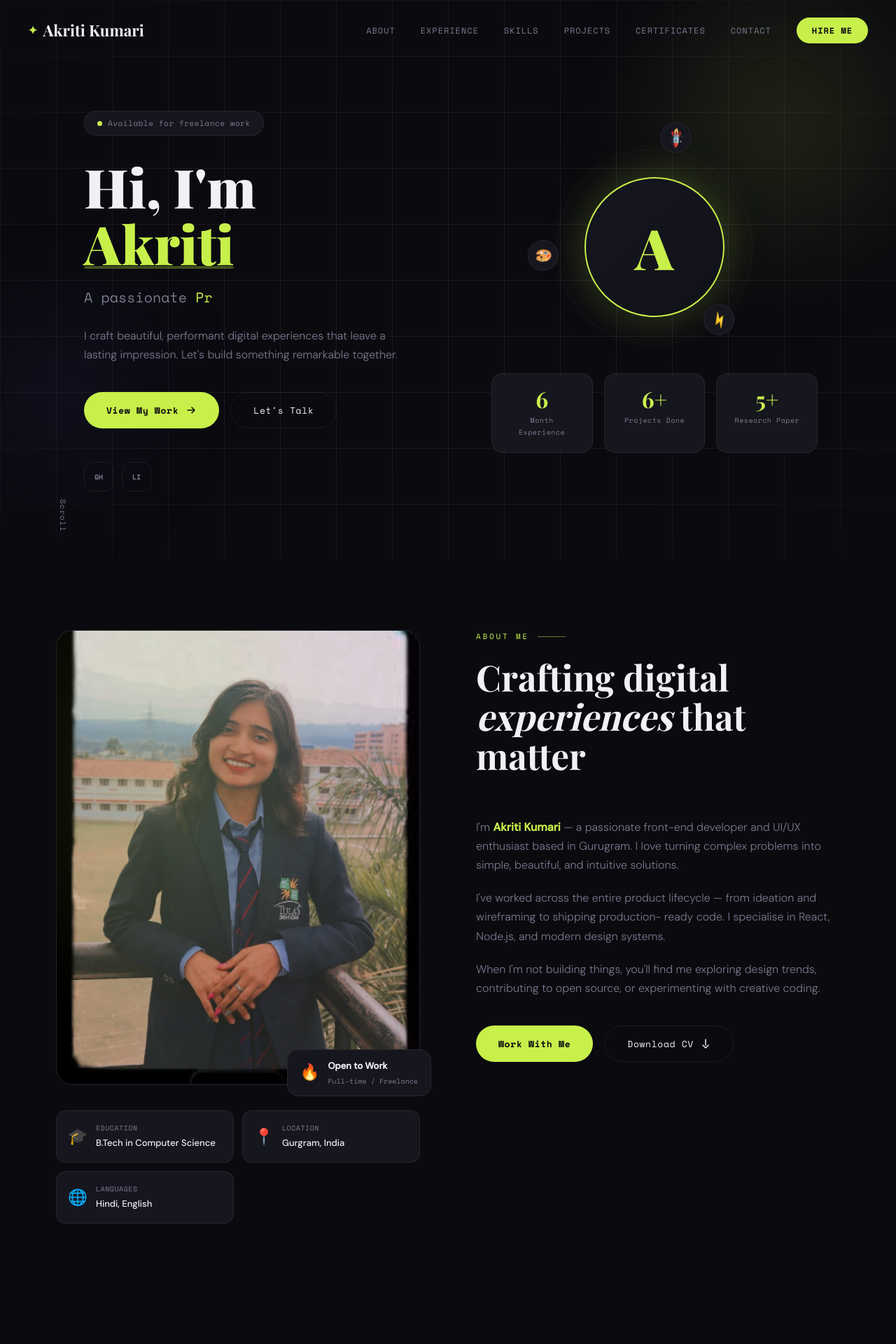
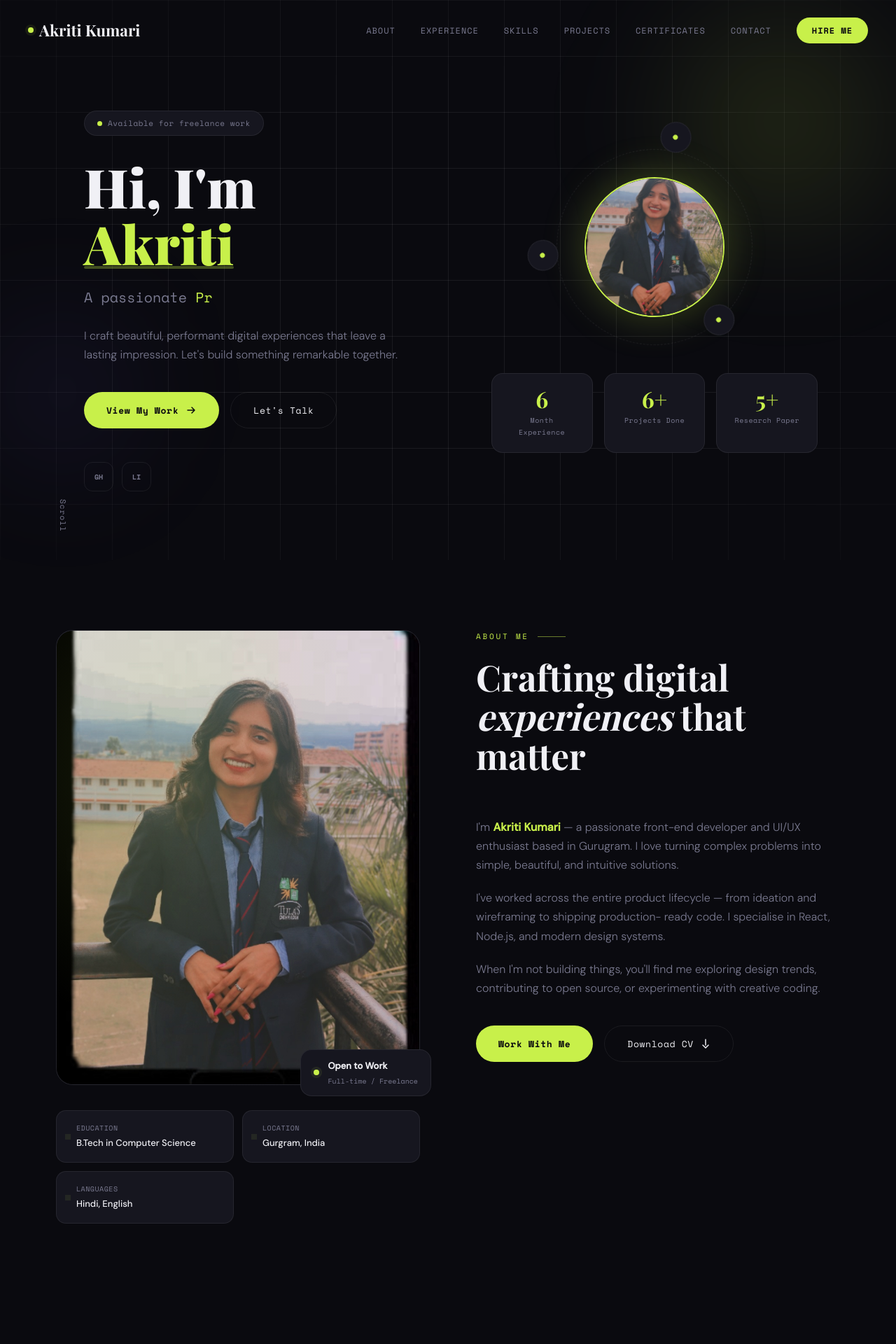
Before and after one commit to akritiofficial26/Portfolio_Website, a React (Create React App) app: page / in a window 1280 px wide. Shown: the top 1920 px of the page at 70% size. Built offline with nearby package versions, Linux system fonts and the light colour scheme.

Commit message:
update all section.

```diff
--- a/src/components/About/About.jsx
+++ b/src/components/About/About.jsx
@@ -5,10 +5,9 @@ import resumePdf from './Akriti_Updated_Resume.pdf';
 
 const About = () => {
   const facts = [
-    { icon: '🎓', label: 'Education', value: 'B.Tech in Computer Science' },
-    { icon: '📍', label: 'Location', value: 'Gurgram, India' },
-    // { icon: '💼', label: 'Experience', value: '2+ Years in Leadership & Development' },
-    { icon: '🌐', label: 'Languages', value: 'Hindi, English' },
+    { label: 'Education', value: 'B.Tech in Computer Science' },
+    { label: 'Location', value: 'Gurgram, India' },
+    { label: 'Languages', value: 'Hindi, English' },
   ];
 
   return (
@@ -21,7 +20,7 @@ const About = () => {
               <img src={profileImg} alt="Akriti" className="about__img" />
             </div>
             <div className="about__img-badge">
-              <span>🔥</span>
+              <span className="ui-dot" aria-hidden="true" />
               <div>
                 <strong>Open to Work</strong>
                 <p>Full-time / Freelance</p>
@@ -32,7 +31,7 @@ const About = () => {
           <div className="about__facts">
             {facts.map(f => (
               <div className="about__fact" key={f.label}>
-                <span className="about__fact-icon">{f.icon}</span>
+                <span className="about__fact-icon"><span className="ui-dot" aria-hidden="true" /></span>
                 <div>
                   <div className="about__fact-label">{f.label}</div>
                   <div className="about__fact-value">{f.value}</div>
--- a/src/components/Contact/Contact.jsx
+++ b/src/components/Contact/Contact.jsx
@@ -52,25 +52,21 @@ const Contact = () => {
 
   const contacts = [
     {
-      icon: '✉️',
       label: 'Email',
       value: 'akritiofficial26@gmail.com',
       href: 'mailto:akritiofficial26@gmail.com',
     },
     {
-      icon: '💼',
       label: 'LinkedIn',
       value: 'linkedin.com/in/akriti',
       href: 'https://www.linkedin.com/in/akriti-kumari-26a24b2b8/',
     },
     {
-      icon: '🐙',
       label: 'GitHub',
       value: 'github.com/akriti',
       href: 'https://github.com/akritiofficial26',
     },
     {
-      icon: '📍',
       label: 'Location',
       value: 'Gurugram, India',
       href: null,
@@ -97,7 +93,7 @@ const Contact = () => {
           <div className="contact__cards">
             {contacts.map(c => (
               <div className="contact__card" key={c.label}>
-                <span className="contact__card-icon">{c.icon}</span>
+                <span className="contact__card-icon"><span className="ui-dot" aria-hidden="true" /></span>
                 <div>
                   <div className="contact__card-label">{c.label}</div>
                   {c.href ? (
@@ -121,7 +117,7 @@ const Contact = () => {
         <div className="contact__form-wrap">
           {status === 'sent' ? (
             <div className="contact__success">
-              <div className="contact__success-icon">🎉</div>
+              <div className="contact__success-icon"><span className="ui-dot" aria-hidden="true" /></div>
               <h3>Message Sent!</h3>
               <p>Thanks for reaching out. I'll get back to you within 24 hours.</p>
               <button className="btn btn-primary" onClick={() => setStatus('idle')}>
@@ -140,7 +136,7 @@ const Contact = () => {
                   fontSize: '13px',
                   color: '#f87171',
                 }}>
-                  ⚠️ Something went wrong. Please try again or email me directly at akritiofficial26@gmail.com
+                  Something went wrong. Please try again or email me directly at akritiofficial26@gmail.com
                 </div>
               )}
 
--- a/src/components/Experience/Experience.jsx
+++ b/src/components/Experience/Experience.jsx
@@ -11,7 +11,6 @@ const journey = [
     location: 'Dehradun, Uttarakhand',
     type: 'Education',
     color: '#38bdf8',
-    icon: '🎓',
     current: false,
     points: [
       'Enrolled in B.Tech Computer Science & Engineering — the spark that started it all.',
@@ -28,7 +27,6 @@ const journey = [
     location: 'Dehradun, Uttarakhand',
     type: 'Community',
     color: '#f97316',
-    icon: '⚡',
     current: false,
     points: [
       'Joined IEEE WIE (Women in Engineering) — discovered a passion for leadership and community building.',
@@ -45,7 +43,6 @@ const journey = [
     location: 'India',
     type: 'Leadership',
     color: '#a78bfa',
-    icon: '🏛️',
     current: false,
     points: [
       'Elected Chair of IEEE WIE — organized 15+ technical events including Utkrisht and IEEE ICACCM International Conference.',
@@ -64,7 +61,6 @@ const journey = [
     location: 'India',
     type: 'Work',
     color: '#c8f04a',
-    icon: '💻',
     current: false,
     points: [
       'Landed my first professional role as Frontend Developer at Saukhyam Foundation.',
@@ -82,14 +78,13 @@ const journey = [
     location: 'Gurugram, India',
     type: 'Present',
     color: '#22c55e',
-    icon: '🚀',
     current: true,
     points: [
       'Finishing B.Tech with a CGPA of 7.1/10.0 — final year, final push.',
       'Actively sharpening React.js, node.js, and contributing to open source.',
       'Open to full-time roles, freelance projects, and exciting collaborations.',
       'working on Automated cafe ordering system using React, Tailwind CSS.',
-      "The story isn't over — the best chapters are still being written. ✨",
+      "The story isn't over — the best chapters are still being written.",
     ],
   },
 ];
@@ -116,7 +111,7 @@ const TimelineItem = ({ item, index }) => {
       style={{ '--delay': `${index * 0.12}s`, '--card-accent': item.color }}
     >
       <div className="exp-item__dot">
-        <span>{item.icon}</span>
+        <span className="ui-dot" aria-hidden="true" />
         {item.current && <div className="exp-item__dot-pulse" />}
       </div>
 
@@ -194,7 +189,7 @@ const Experience = () => {
           </div>
 
           <div className="exp-timeline__cap exp-timeline__cap--top">
-            <span>🌱</span>
+            <span className="ui-dot" aria-hidden="true" />
 
           </div>
 
@@ -204,7 +199,7 @@ const Experience = () => {
 
           <div className="exp-timeline__cap exp-timeline__cap--bottom">
             <div className="exp-timeline__cap-dot">
-              <span>⭐</span>
+              <span className="ui-dot" aria-hidden="true" />
               <div className="exp-timeline__cap-pulse" />
             </div>
             <p>The story continues…</p>
--- a/src/components/Footer/Footer.jsx
+++ b/src/components/Footer/Footer.jsx
@@ -22,7 +22,7 @@ const Footer = () => {
       <div className="container footer__inner">
         <div className="footer__brand">
           <a href="#home" className="footer__logo">
-            <span className="footer__logo-dot">✦</span> Akriti
+            <span className="footer__logo-dot ui-dot" aria-hidden="true" /> Akriti
           </a>
           <p className="footer__tagline">
             Crafting digital experiences with<br />
--- a/src/components/Hero/Hero.css
+++ b/src/components/Hero/Hero.css
@@ -197,11 +197,17 @@
   position: absolute;
   top: 50%; left: 50%;
   transform: translate(-50%, -50%);
-  font-family: var(--font-display);
-  font-size: 5rem;
-  font-weight: 900;
-  color: var(--accent);
   box-shadow: 0 0 60px var(--accent-glow);
+  overflow: hidden;
+}
+
+.hero__avatar-image {
+  width: 100%;
+  height: 100%;
+  object-fit: cover;
+  display: block;
+  transform: scale(1.08);
+  transform-origin: center center;
 }
 
 .hero__orbit {
@@ -221,7 +227,12 @@
   display: flex;
   align-items: center;
   justify-content: center;
-  font-size: 1.2rem;
+}
+
+.hero__orbit-dot .ui-dot {
+  width: 7px;
+  height: 7px;
+  box-shadow: none;
 }
 
 .hero__orbit-dot--1 { top: -22px; left: calc(50% - 22px); }
@@ -312,7 +323,8 @@
   }
   .hero__visual { order: -1; }
   .hero__avatar-ring { width: 220px; height: 220px; }
-  .hero__avatar { width: 160px; height: 160px; font-size: 3.5rem; }
+  .hero__avatar { width: 160px; height: 160px; }
+  .hero__avatar-image { transform: scale(1.1); }
   .hero__actions { justify-content: center; }
   .hero__socials { justify-content: center; }
   .hero__badge { display: flex; justify-content: center; }
--- a/src/components/Hero/Hero.jsx
+++ b/src/components/Hero/Hero.jsx
@@ -1,5 +1,6 @@
 import React, { useEffect, useRef } from 'react';
 import './Hero.css';
+import profileImg from '../About/image.jpg';
 
 const Hero = () => {
   const taglineRef = useRef(null);
@@ -92,17 +93,17 @@ const Hero = () => {
       <div className="hero__visual">
         <div className="hero__avatar-ring">
           <div className="hero__avatar">
-            <span>A</span>
+            <img src={profileImg} alt="Akriti" className="hero__avatar-image" />
           </div>
           <div className="hero__orbit">
             <div className="hero__orbit-dot hero__orbit-dot--1">
-              <span>⚡</span>
+              <span className="ui-dot" aria-hidden="true" />
             </div>
             <div className="hero__orbit-dot hero__orbit-dot--2">
-              <span>🎨</span>
+              <span className="ui-dot" aria-hidden="true" />
             </div>
             <div className="hero__orbit-dot hero__orbit-dot--3">
-              <span>🚀</span>
+              <span className="ui-dot" aria-hidden="true" />
             </div>
           </div>
         </div>
--- a/src/components/Navbar/Navbar.jsx
+++ b/src/components/Navbar/Navbar.jsx
@@ -17,7 +17,7 @@ const Navbar = () => {
     <nav className={`navbar ${scrolled ? 'navbar--scrolled' : ''}`}>
       <div className="navbar__inner">
         <a href="#home" className="navbar__logo">
-          <span className="navbar__logo-dot">✦</span> Akriti Kumari
+          <span className="navbar__logo-dot ui-dot" aria-hidden="true" /> Akriti Kumari
         </a>
 
         <ul className={`navbar__links ${menuOpen ? 'navbar__links--open' : ''}`}>
--- a/src/styles/global.css
+++ b/src/styles/global.css
@@ -15,6 +15,15 @@
   --font-mono: 'Space Mono', monospace;
   --radius: 16px;
   --transition: 0.35s cubic-bezier(0.4, 0, 0.2, 1);
+}
+
+.ui-dot {
+  width: 8px;
+  height: 8px;
+  border-radius: 50%;
+  background: var(--accent);
+  box-shadow: 0 0 0 4px rgba(200, 240, 74, 0.08);
+  flex-shrink: 0;
 }
 
 *, *::before, *::after { box-sizing: border-box; margin: 0; padding: 0; }
```
Also changed, not shown: src/components/Projects/Projects.jsx (+1 -7 lines).
